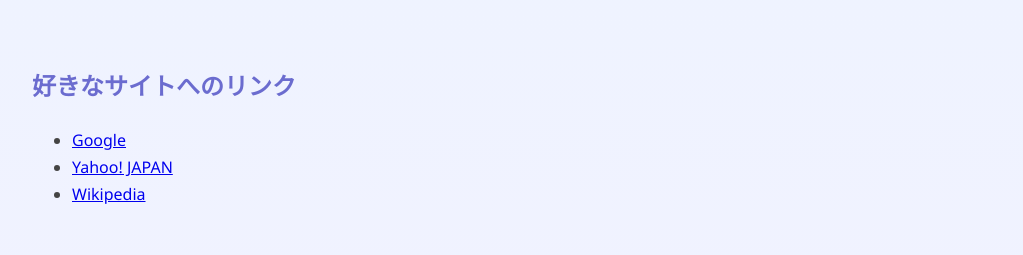
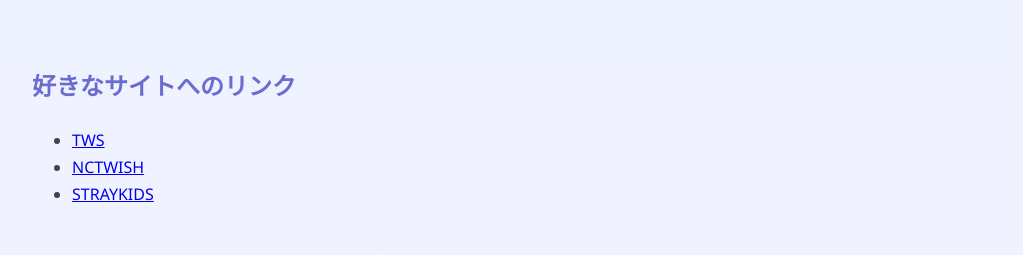
Before and after one commit to 25225143-cpu/web., a plain HTML site: page index.html in a window 1280 px wide. Shown: the part 1040-1295 px from the top of the page, without its empty margins (128-1151 px from the left). Drawn offline with Linux system fonts and the light colour scheme.

Commit message:
Update index.html

```diff
--- a/index.html
+++ b/index.html
@@ -53,9 +53,9 @@
      <section id="links" class="section">
   <h2>好きなサイトへのリンク</h2>
   <ul class="link-list">
-    <li><a href="https://www.google.com">Google</a></li>
-    <li><a href="https://www.yahoo.co.jp">Yahoo! JAPAN</a></li>
-    <li><a href="https://www.wikipedia.org">Wikipedia</a></li>
+ <li><a href="https://tws-official.jp">TWS</a></li>
+  <li><a href="https://nctzenwish-japan.smtown-fc.jp">NCTWISH</a></li>
+  <li><a href="https://skz-stayjapan.com/s/n104/?ima=1914">STRAYKIDS</a></li>
   </ul>
 </section>
 
```
